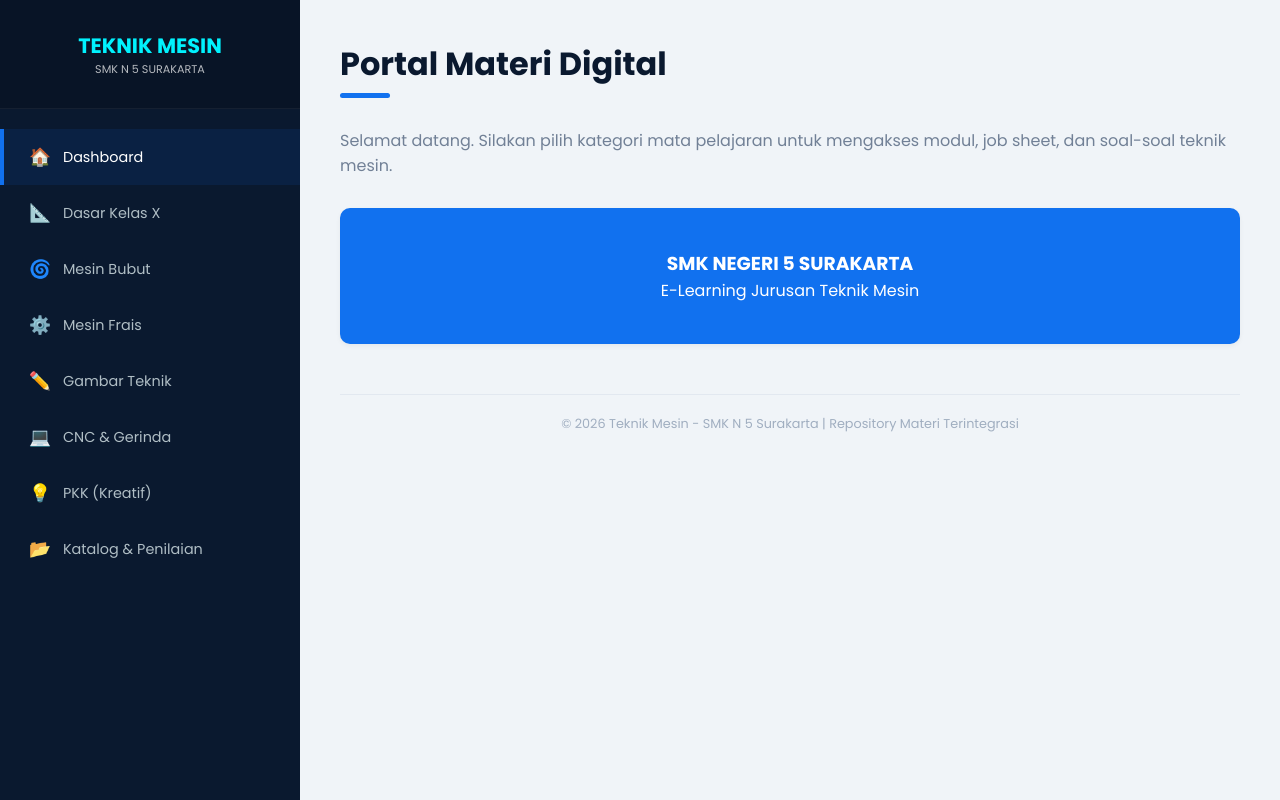
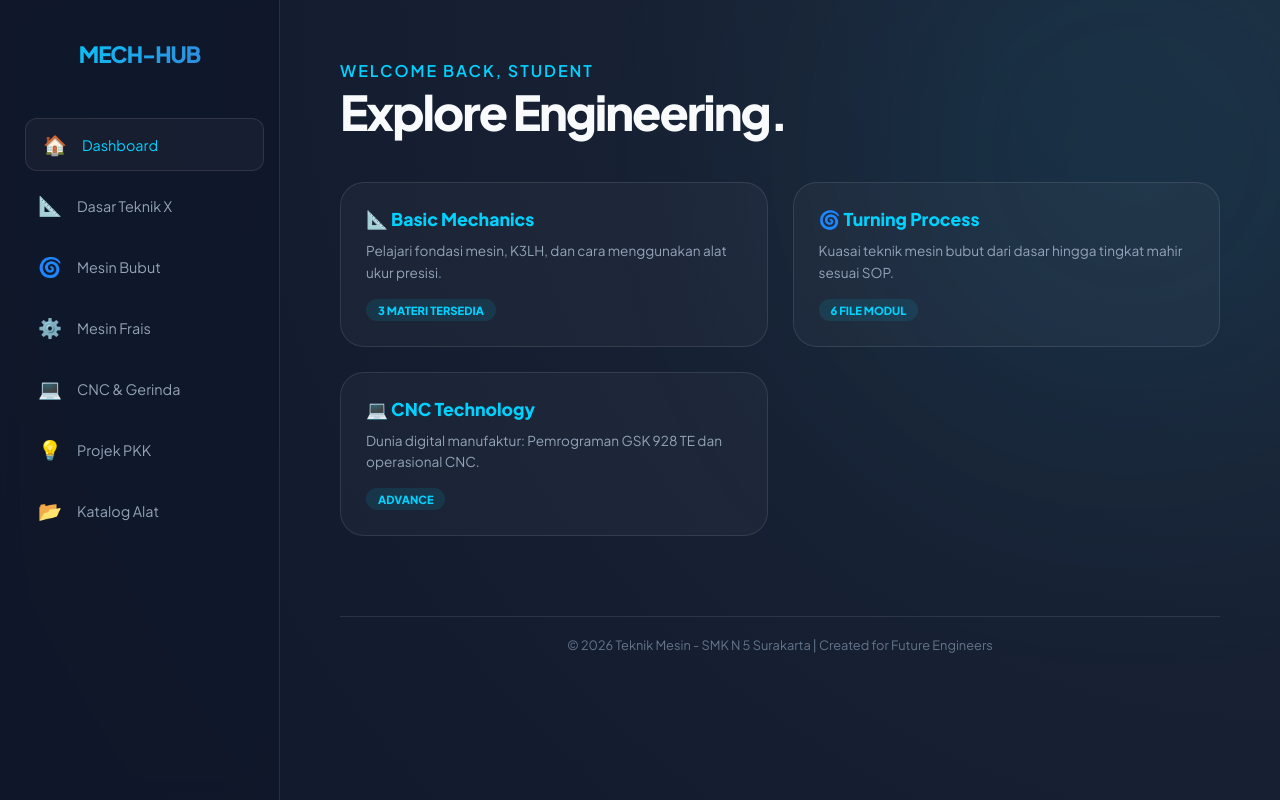
Before and after one commit to Khanifudin-teknik-mesin-smkn5/Teknik-Mesin, a plain HTML site: page index.html in a window 1280 px wide. Drawn offline with Linux system fonts and the light colour scheme.

Commit message:
Update index.html

```diff
--- a/index.html
+++ b/index.html
@@ -3,220 +3,301 @@
 <head>
     <meta charset="UTF-8">
     <meta name="viewport" content="width=device-width, initial-scale=1.0">
-    <title>Teknik Mesin - SMK N 5 Surakarta</title>
-    <link href="https://fonts.googleapis.com/css2?family=Poppins:wght@300;400;600;700&display=swap" rel="stylesheet">
+    <title>Mechanical Learning Hub | SMK N 5 Surakarta</title>
+    <link href="https://fonts.googleapis.com/css2?family=Plus+Jakarta+Sans:wght@300;400;600;800&display=swap" rel="stylesheet">
     <style>
         :root {
-            --bg-body: #f0f4f8;
-            --bg-sidebar: #0a192f;
-            --primary-blue: #1171ef;
-            --accent-blue: #00f2fe;
-            --text-dark: #2d3748;
-            --text-light: #e0e6ed;
-            --white: #ffffff;
-            --shadow-card: 0 10px 15px -3px rgba(0, 0, 0, 0.1);
-            --transition: all 0.3s ease;
+            --primary: #00d2ff;
+            --secondary: #3a7bd5;
+            --dark: #0f172a;
+            --glass: rgba(255, 255, 255, 0.03);
+            --glass-border: rgba(255, 255, 255, 0.1);
+            --text: #f8fafc;
+            --gradient: linear-gradient(135deg, #00d2ff 0%, #3a7bd5 100%);
         }
 
-        * { box-sizing: border-box; margin: 0; padding: 0; }
-        body { font-family: 'Poppins', sans-serif; background-color: var(--bg-body); color: var(--text-dark); display: flex; min-height: 100vh; }
+        * { margin: 0; padding: 0; box-sizing: border-box; }
 
-        /* SIDEBAR */
-        nav { width: 300px; background-color: var(--bg-sidebar); height: 100vh; position: fixed; top: 0; left: 0; display: flex; flex-direction: column; z-index: 1000; }
-        .nav-header { padding: 30px 20px; text-align: center; background: rgba(0,0,0,0.2); border-bottom: 1px solid rgba(255,255,255,0.05); }
-        .nav-header h2 { color: var(--accent-blue); font-size: 1.3rem; }
-        nav ul { list-style: none; padding: 20px 0; flex-grow: 1; overflow-y: auto; }
-        nav ul li a { display: flex; align-items: center; padding: 15px 25px; color: #b0bec5; text-decoration: none; font-size: 0.9rem; transition: var(--transition); border-left: 4px solid transparent; }
-        nav ul li a:hover, nav ul li a.active { background: rgba(17, 113, 239, 0.1); color: var(--white); border-left-color: var(--primary-blue); }
-        .icon { margin-right: 12px; font-size: 1.1rem; }
+        body {
+            font-family: 'Plus Jakarta Sans', sans-serif;
+            background: radial-gradient(circle at top right, #1e293b, #0f172a);
+            color: var(--text);
+            display: flex;
+            min-height: 100vh;
+            overflow-x: hidden;
+        }
 
-        /* MAIN CONTENT */
-        main { margin-left: 300px; padding: 40px; width: calc(100% - 300px); }
-        .content-page { display: none; animation: fadeIn 0.5s ease; }
-        .content-page.active { display: block; }
-        @keyframes fadeIn { from { opacity: 0; transform: translateY(10px); } to { opacity: 1; transform: translateY(0); } }
+        /* --- SIDEBAR FUTURISTIK --- */
+        nav {
+            width: 280px;
+            background: rgba(15, 23, 42, 0.8);
+            backdrop-filter: blur(10px);
+            height: 100vh;
+            position: fixed;
+            border-right: 1px solid var(--glass-border);
+            z-index: 100;
+            padding: 20px;
+        }
 
-        h1 { font-size: 2rem; color: var(--bg-sidebar); margin-bottom: 30px; position: relative; padding-bottom: 10px; }
-        h1::after { content: ''; position: absolute; left: 0; bottom: 0; width: 50px; height: 5px; background: var(--primary-blue); border-radius: 3px; }
+        .brand {
+            padding: 20px;
+            text-align: center;
+            margin-bottom: 30px;
+        }
 
-        .section-title { font-size: 0.85rem; color: var(--primary-blue); text-transform: uppercase; letter-spacing: 1px; margin: 30px 0 15px; font-weight: 700; border-bottom: 1px solid #dee2e6; padding-bottom: 5px; }
-        .materi-grid { display: grid; grid-template-columns: repeat(auto-fill, minmax(300px, 1fr)); gap: 15px; }
+        .brand h2 {
+            font-weight: 800;
+            background: var(--gradient);
+            -webkit-background-clip: text;
+            -webkit-text-fill-color: transparent;
+            font-size: 1.4rem;
+            letter-spacing: -1px;
+        }
 
-        .materi-item {
-            background: var(--white); padding: 18px; border-radius: 10px; box-shadow: 0 2px 5px rgba(0,0,0,0.05);
-            display: flex; align-items: center; justify-content: space-between; cursor: pointer; transition: var(--transition); border: 1px solid transparent;
+        nav ul { list-style: none; }
+
+        nav ul li { margin-bottom: 8px; }
+
+        nav ul li a {
+            display: flex;
+            align-items: center;
+            padding: 14px 18px;
+            color: #94a3b8;
+            text-decoration: none;
+            border-radius: 12px;
+            transition: all 0.3s cubic-bezier(0.4, 0, 0.2, 1);
+            font-weight: 500;
+            font-size: 0.9rem;
         }
-        .materi-item:hover { transform: translateY(-3px); border-color: var(--primary-blue); box-shadow: var(--shadow-card); }
-        .materi-name { font-size: 0.85rem; font-weight: 500; color: var(--text-dark); padding-right: 10px; }
-        .file-badge { font-size: 0.7rem; background: #e2e8f0; padding: 4px 8px; border-radius: 4px; color: #4a5568; font-weight: 700; white-space: nowrap; }
 
-        footer { margin-top: 50px; text-align: center; font-size: 0.8rem; color: #a0aec0; border-top: 1px solid #e2e8f0; padding-top: 20px; }
+        nav ul li a:hover, nav ul li a.active {
+            background: var(--glass);
+            color: var(--primary);
+            box-shadow: inset 0 0 0 1px var(--glass-border);
+            transform: translateX(5px);
+        }
 
-        @media (max-width: 768px) {
-            nav { width: 100%; height: auto; position: relative; }
-            nav ul { display: flex; overflow-x: auto; }
-            main { margin-left: 0; width: 100%; padding: 20px; }
-            .nav-header { padding: 15px; }
+        .icon-box { margin-right: 15px; font-size: 1.2rem; }
+
+        /* --- MAIN CONTENT --- */
+        main {
+            margin-left: 280px;
+            padding: 60px;
+            width: 100%;
+        }
+
+        .page { display: none; animation: pageIn 0.6s ease forwards; }
+        .page.active { display: block; }
+
+        @keyframes pageIn {
+            from { opacity: 0; transform: translateY(30px) scale(0.98); }
+            to { opacity: 1; transform: translateY(0) scale(1); }
+        }
+
+        h1 {
+            font-size: 3rem;
+            font-weight: 800;
+            margin-bottom: 40px;
+            letter-spacing: -2px;
+        }
+
+        /* --- GRID MATERI --- */
+        .grid {
+            display: grid;
+            grid-template-columns: repeat(auto-fill, minmax(320px, 1fr));
+            gap: 25px;
+        }
+
+        .card {
+            background: var(--glass);
+            border: 1px solid var(--glass-border);
+            backdrop-filter: blur(5px);
+            padding: 25px;
+            border-radius: 24px;
+            transition: all 0.4s ease;
+            cursor: pointer;
+            position: relative;
+            overflow: hidden;
+        }
+
+        .card::before {
+            content: '';
+            position: absolute;
+            top: 0; left: 0; width: 100%; height: 100%;
+            background: var(--gradient);
+            opacity: 0;
+            transition: 0.4s;
+            z-index: -1;
+        }
+
+        .card:hover {
+            transform: translateY(-10px);
+            border-color: var(--primary);
+            box-shadow: 0 20px 40px rgba(0, 0, 0, 0.4);
+        }
+
+        .card:hover::before { opacity: 0.05; }
+
+        .card h3 { font-size: 1.1rem; margin-bottom: 10px; color: var(--primary); }
+        .card p { font-size: 0.85rem; color: #94a3b8; line-height: 1.6; }
+
+        .badge {
+            display: inline-block;
+            padding: 4px 12px;
+            background: rgba(0, 210, 255, 0.1);
+            color: var(--primary);
+            border-radius: 20px;
+            font-size: 0.7rem;
+            font-weight: 700;
+            margin-top: 15px;
+            text-transform: uppercase;
+        }
+
+        /* --- DECORATION --- */
+        .blob {
+            position: fixed;
+            width: 500px; height: 500px;
+            background: var(--primary);
+            filter: blur(150px);
+            opacity: 0.1;
+            z-index: -1;
+            border-radius: 50%;
+            top: -100px; right: -100px;
+        }
+
+        footer {
+            margin-top: 80px;
+            padding-top: 20px;
+            border-top: 1px solid var(--glass-border);
+            text-align: center;
+            color: #64748b;
+            font-size: 0.8rem;
+        }
+
+        /* RESPONSIVE */
+        @media (max-width: 1024px) {
+            nav { width: 80px; padding: 20px 10px; }
+            nav .brand h2, nav ul li a span:not(.icon-box) { display: none; }
+            main { margin-left: 80px; padding: 30px; }
         }
     </style>
 </head>
 <body>
 
+    <div class="blob"></div>
+
     <nav>
-    <div class="nav-header">
-        <h2>TEKNIK MESIN</h2>
-        <p style="font-size: 0.7rem; color: var(--white); opacity: 0.7;">SMK N 5 SURAKARTA</p>
+        <div class="brand">
+            <h2>MECH-HUB</h2>
         </div>
         <ul>
-        <li><a href="#" onclick="showPage(event, 'home')" class="active"><span class="icon">🏠</span> Dashboard</a></li>
-        <li><a href="#" onclick="showPage(event, 'kelas-x')"><span class="icon">📐</span> Dasar Kelas X</a></li>
-        <li><a href="#" onclick="showPage(event, 'bubut')"><span class="icon">🌀</span> Mesin Bubut</a></li>
-        <li><a href="#" onclick="showPage(event, 'frais')"><span class="icon">⚙️</span> Mesin Frais</a></li>
-        <li><a href="#" onclick="showPage(event, 'gambar')"><span class="icon">✏️</span> Gambar Teknik</a></li>
-        <li><a href="#" onclick="showPage(event, 'cnc-gerinda')"><span class="icon">💻</span> CNC & Gerinda</a></li>
-        <li><a href="#" onclick="showPage(event, 'pkk')"><span class="icon">💡</span> PKK (Kreatif)</a></li>
-        <li><a href="#" onclick="showPage(event, 'katalog')"><span class="icon">📂</span> Katalog & Penilaian</a></li>
+            <li><a href="#" class="active" onclick="show(event, 'home')"><span class="icon-box">🏠</span><span>Dashboard</span></a></li>
+            <li><a href="#" onclick="show(event, 'x')"><span class="icon-box">📐</span><span>Dasar Teknik X</span></a></li>
+            <li><a href="#" onclick="show(event, 'bubut')"><span class="icon-box">🌀</span><span>Mesin Bubut</span></a></li>
+            <li><a href="#" onclick="show(event, 'frais')"><span class="icon-box">⚙️</span><span>Mesin Frais</span></a></li>
+            <li><a href="#" onclick="show(event, 'cnc')"><span class="icon-box">💻</span><span>CNC & Gerinda</span></a></li>
+            <li><a href="#" onclick="show(event, 'pkk')"><span class="icon-box">💡</span><span>Projek PKK</span></a></li>
+            <li><a href="#" onclick="show(event, 'katalog')"><span class="icon-box">📂</span><span>Katalog Alat</span></a></li>
         </ul>
     </nav>
 
     <main>
-    <div id="home" class="content-page active">
-        <h1>Portal Materi Digital</h1>
-        <p style="color: #718096; margin-bottom: 30px;">Selamat datang. Silakan pilih kategori mata pelajaran untuk mengakses modul, job sheet, dan soal-soal teknik mesin.</p>
-        <div class="materi-item" style="background: var(--primary-blue); color: white; justify-content: center; padding: 40px;">
-            <div style="text-align: center;">
-                <h3>SMK NEGERI 5 SURAKARTA</h3>
-                <p>E-Learning Jurusan Teknik Mesin</p>
+        <div id="home" class="page active">
+            <p style="color: var(--primary); font-weight: 600; letter-spacing: 2px;">WELCOME BACK, STUDENT</p>
+            <h1>Explore Engineering.</h1>
+            <div class="grid">
+                <div class="card" onclick="show(event, 'x')">
+                    <h3>📐 Basic Mechanics</h3>
+                    <p>Pelajari fondasi mesin, K3LH, dan cara menggunakan alat ukur presisi.</p>
+                    <span class="badge">3 Materi Tersedia</span>
+                </div>
+                <div class="card" onclick="show(event, 'bubut')">
+                    <h3>🌀 Turning Process</h3>
+                    <p>Kuasai teknik mesin bubut dari dasar hingga tingkat mahir sesuai SOP.</p>
+                    <span class="badge">6 File Modul</span>
+                </div>
+                <div class="card" onclick="show(event, 'cnc')">
+                    <h3>💻 CNC Technology</h3>
+                    <p>Dunia digital manufaktur: Pemrograman GSK 928 TE dan operasional CNC.</p>
+                    <span class="badge">Advance</span>
                 </div>
             </div>
         </div>
 
-    <div id="kelas-x" class="content-page">
-        <h1>Dasar Teknik Mesin Kelas X</h1>
-        <div class="section-title">Materi & Bisnis</div>
-        <div class="materi-grid">
-            <div class="materi-item"><span class="materi-name">Materi Dasar Kelas X</span><span class="file-badge">PDF</span></div>
-            <div class="materi-item"><span class="materi-name">Proses Bisnis Bidang Manufaktur</span><span class="file-badge">PDF</span></div>
-            <div class="materi-item"><span class="materi-name">Menerapkan Prinsip2 K3LH</span><span class="file-badge">PDF</span></div>
-        </div>
-        <div class="section-title">Alat Ukur & Perkakas</div>
-        <div class="materi-grid">
-            <div class="materi-item"><span class="materi-name">Menggunakan Alat Ukur</span><span class="file-badge">PDF</span></div>
-            <div class="materi-item"><span class="materi-name">Menggunakan Perkakas Tangan</span><span class="file-badge">PDF</span></div>
-            <div class="materi-item"><span class="materi-name">Penilaian Mengukur Dengan Alat Ukur</span><span class="file-badge">PDF</span></div>
-        </div>
-        <div class="section-title">Latihan Soal</div>
-        <div class="materi-grid">
-            <div class="materi-item"><span class="materi-name">Soal Membaca Jangka Sorong Model</span><span class="file-badge">SOAL</span></div>
-            <div class="materi-item"><span class="materi-name">Soal Membaca Mikrometer</span><span class="file-badge">SOAL</span></div>
+        <div id="x" class="page">
+            <h1>Dasar Teknik X</h1>
+            <div class="grid">
+                <div class="card"><h3>Proses Bisnis Manufaktur</h3><p>Materi Dasar Kelas X</p><span class="badge">E-Book</span></div>
+                <div class="card"><h3>Prinsip K3LH</h3><p>Menerapkan Prinsip2 K3LH</p><span class="badge">Safety</span></div>
+                <div class="card"><h3>Metrologi Dasar</h3><p>Menggunakan Alat Ukur & Jangka Sorong</p><span class="badge">Praktikum</span></div>
+                <div class="card"><h3>Perkakas Tangan</h3><p>Menggunakan Perkakas Tangan</p><span class="badge">Manual Tool</span></div>
             </div>
         </div>
 
-    <div id="bubut" class="content-page">
-        <h1>Teknik Pemesinan Bubut</h1>
-        <div class="section-title">Modul & Buku Informasi</div>
-        <div class="materi-grid">
-            <div class="materi-item"><span class="materi-name">Buku Informasi Bekerja Dengan Mesin Bubut</span><span class="file-badge">BUKU</span></div>
-            <div class="materi-item"><span class="materi-name">Buku Informasi Bekerja Dengan Mesin Bubut (1)</span><span class="file-badge">BUKU</span></div>
-            <div class="materi-item"><span class="materi-name">MODULM76A_BARU</span><span class="file-badge">MODUL</span></div>
-        </div>
-        <div class="section-title">Praktek & Soal</div>
-        <div class="materi-grid">
-            <div class="materi-item"><span class="materi-name">Job Sheet Bubut Kelas XI</span><span class="file-badge">JOB</span></div>
-            <div class="materi-item"><span class="materi-name">Lembar Penilaian Praktik Bubut Kelas XI</span><span class="file-badge">NILAI</span></div>
-            <div class="materi-item"><span class="materi-name">Soal Bekerja Dengan Mesin Bubut</span><span class="file-badge">SOAL</span></div>
+        <div id="bubut" class="page">
+            <h1>Mesin Bubut</h1>
+            <div class="grid">
+                <div class="card"><h3>Informasi Bubut</h3><p>Buku Informasi Bekerja Dengan Mesin Bubut</p><span class="badge">Reference</span></div>
+                <div class="card"><h3>Job Sheet XI</h3><p>Panduan Praktik Bubut Kelas XI</p><span class="badge">Job Sheet</span></div>
+                <div class="card"><h3>Penilaian Praktik</h3><p>Lembar Penilaian Praktik Bubut</p><span class="badge">Grade</span></div>
+                <div class="card"><h3>Modul M76A</h3><p>Modul Teknik Bubut Baru</p><span class="badge">Module</span></div>
             </div>
         </div>
 
-    <div id="frais" class="content-page">
-        <h1>Teknik Pemesinan Frais</h1>
-        <div class="section-title">Modul & Pekerjaan</div>
-        <div class="materi-grid">
-            <div class="materi-item"><span class="materi-name">3 Buku Kerja Melakukan Pekerjaan Dengan Mesin Frais</span><span class="file-badge">BUKU</span></div>
-            <div class="materi-item"><span class="materi-name">Soal Melakukan Pekerjaan Dengan Mesin Frais</span><span class="file-badge">SOAL</span></div>
-        </div>
-        <div class="section-title">Job Sheet & Penilaian</div>
-        <div class="materi-grid">
-            <div class="materi-item"><span class="materi-name">Job Sheet Frais Kelas 2</span><span class="file-badge">XI</span></div>
-            <div class="materi-item"><span class="materi-name">Job Sheet Frais Kelas 3</span><span class="file-badge">XII</span></div>
-            <div class="materi-item"><span class="materi-name">Lembar Penilaian Praktik Frais Kelas XI</span><span class="file-badge">NILAI</span></div>
+        <div id="frais" class="page">
+            <h1>Mesin Frais</h1>
+            <div class="grid">
+                <div class="card"><h3>Buku Kerja Frais</h3><p>3 Buku Kerja Melakukan Pekerjaan Frais</p><span class="badge">Buku Kerja</span></div>
+                <div class="card"><h3>Job Sheet XI/XII</h3><p>Job Sheet Frais Kelas 2 & 3</p><span class="badge">Practical</span></div>
+                <div class="card"><h3>Evaluasi Frais</h3><p>Soal Melakukan Pekerjaan Dengan Mesin Frais</p><span class="badge">Exam</span></div>
             </div>
         </div>
 
-    <div id="gambar" class="content-page">
-        <h1>Gambar Teknik Mesin</h1>
-        <div class="section-title">Materi Gambar</div>
-        <div class="materi-grid">
-            <div class="materi-item"><span class="materi-name">Membaca Gambar Teknik</span><span class="file-badge">PDF</span></div>
-            <div class="materi-item"><span class="materi-name">2. Buku Informasi Membaca Gambar Teknik</span><span class="file-badge">BUKU</span></div>
-        </div>
-        <div class="section-title">Menggambar Detail & Bagian</div>
-        <div class="materi-grid">
-            <div class="materi-item"><span class="materi-name">Menggambar_Bagian_Mesin_SEC</span><span class="file-badge">PDF</span></div>
-            <div class="materi-item"><span class="materi-name">Menggambar_Detail_Secara_RI</span><span class="file-badge">PDF</span></div>
-            <div class="materi-item"><span class="materi-name">Menggambar_Detail_Secara_RI (1)</span><span class="file-badge">PDF</span></div>
+        <div id="cnc" class="page">
+            <h1>CNC & Gerinda</h1>
+            <div class="grid">
+                <div class="card"><h3>Pemrograman CNC</h3><p>GSK 928 TE-rev1 Dasar Pemrograman</p><span class="badge">Programming</span></div>
+                <div class="card"><h3>Modul CNC</h3><p>Modul 2 Mesin Bubut CNC</p><span class="badge">Advanced</span></div>
+                <div class="card"><h3>Operasi Gerinda</h3><p>4-8 Modul Mengoperasikan Mesin Gerinda</p><span class="badge">Manual</span></div>
             </div>
         </div>
 
-    <div id="cnc-gerinda" class="content-page">
-        <h1>CNC & Mesin Gerinda</h1>
-        <div class="section-title">Pemesinan CNC</div>
-        <div class="materi-grid">
-            <div class="materi-item"><span class="materi-name">Modul_2_MesinBubut_CNC-verApril2_0</span><span class="file-badge">MODUL</span></div>
-            <div class="materi-item"><span class="materi-name">Dasar+Pemrograman+untuk+Mesin+Bubut+CNC+dengan+GSK+928+TE-rev1</span><span class="file-badge">CODE</span></div>
-        </div>
-        <div class="section-title">Mesin Gerinda</div>
-        <div class="materi-grid">
-            <div class="materi-item"><span class="materi-name">4-8 modul Mengoperasikan mesin gerinda</span><span class="file-badge">MODUL</span></div>
+        <div id="pkk" class="page">
+            <h1>Projek Kreatif (PKK)</h1>
+            <div class="grid">
+                <div class="card"><h3>Modul PKK XI</h3><p>Modul PKK SMK Kelas XI</p><span class="badge">Creative</span></div>
+                <div class="card"><h3>Projek Kelas XII</h3><p>Projek PKK SMK Kelas XII</p><span class="badge">Final Project</span></div>
             </div>
         </div>
 
-    <div id="pkk" class="content-page">
-        <h1>Produk Kreatif & Kewirausahaan</h1>
-        <div class="section-title">Kelas XI</div>
-        <div class="materi-grid">
-            <div class="materi-item"><span class="materi-name">Modul_PKK_SMK-Kelas-XI</span><span class="file-badge">MODUL</span></div>
-            <div class="materi-item"><span class="materi-name">Projek PKK Kelas XI</span><span class="file-badge">PROJEK</span></div>
-        </div>
-        <div class="section-title">Kelas XII</div>
-        <div class="materi-grid">
-            <div class="materi-item"><span class="materi-name">Modul PKK SMK Kelas XII</span><span class="file-badge">MODUL</span></div>
-            <div class="materi-item"><span class="materi-name">Projek PKK Kelas XII</span><span class="file-badge">PROJEK</span></div>
-        </div>
-    </div>
-
-    <div id="katalog" class="content-page">
-        <h1>Katalog & Penilaian</h1>
-        <div class="section-title">Katalog Alat</div>
-        <div class="materi-grid">
-            <div class="materi-item"><span class="materi-name">Katalog Alat Ukur 1</span><span class="file-badge">KATALOG</span></div>
-            <div class="materi-item"><span class="materi-name">Katalog Alat Ukur 2</span><span class="file-badge">KATALOG</span></div>
-            <div class="materi-item"><span class="materi-name">Katalog Asesories Mesin Bubut</span><span class="file-badge">KATALOG</span></div>
-            <div class="materi-item"><span class="materi-name">Katalog Alat Potong</span><span class="file-badge">KATALOG</span></div>
-            <div class="materi-item"><span class="materi-name">Katalog Keselamatan Kerja</span><span class="file-badge">KATALOG</span></div>
-        </div>
-        <div class="section-title">Rubrik Penilaian</div>
-        <div class="materi-grid">
-            <div class="materi-item" style="border-left-color: #38a169;"><span class="materi-name">Rubrik Penilaian_Praktek Bengkel</span><span class="file-badge" style="background: #c6f6d5; color: #2f855a;">STANDAR</span></div>
+        <div id="katalog" class="page">
+            <h1>Katalog Alat & Rubrik</h1>
+            <div class="grid">
+                <div class="card"><h3>Alat Ukur 1 & 2</h3><p>Katalog Lengkap Alat Ukur Presisi</p><span class="badge">Catalog</span></div>
+                <div class="card"><h3>Alat Potong</h3><p>Katalog Pisau Bubut & Frais</p><span class="badge">Tools</span></div>
+                <div class="card"><h3>Safety Catalog</h3><p>Katalog Keselamatan Kerja</p><span class="badge">K3</span></div>
+                <div class="card" style="border-color: #22c55e;"><h3>Rubrik Bengkel</h3><p>Rubrik Penilaian Praktek Bengkel</p><span class="badge" style="background: #22c55e33; color: #22c55e;">Score</span></div>
             </div>
         </div>
 
         <footer>
-        <p>&copy; 2026 Teknik Mesin - SMK N 5 Surakarta | Repository Materi Terintegrasi</p>
+            <p>&copy; 2026 Teknik Mesin - SMK N 5 Surakarta | Created for Future Engineers</p>
         </footer>
     </main>
 
     <script>
-    function showPage(e, id) {
-        e.preventDefault();
-        document.querySelectorAll('.content-page').forEach(p => p.classList.remove('active'));
+        function show(e, id) {
+            if(e) e.preventDefault();
+            document.querySelectorAll('.page').forEach(p => p.classList.remove('active'));
             document.querySelectorAll('nav ul li a').forEach(a => a.classList.remove('active'));
 
             document.getElementById(id).classList.add('active');
-        e.currentTarget.classList.add('active');
-        window.scrollTo(0,0);
+
+            const activeLink = document.querySelector(`nav ul li a[onclick*="${id}"]`);
+            if(activeLink) activeLink.classList.add('active');
+
+            window.scrollTo({top: 0, behavior: 'smooth'});
         }
     </script>
-
 </body>
 </html>
```
Lines whose indentation alone changed are shown as unchanged.
